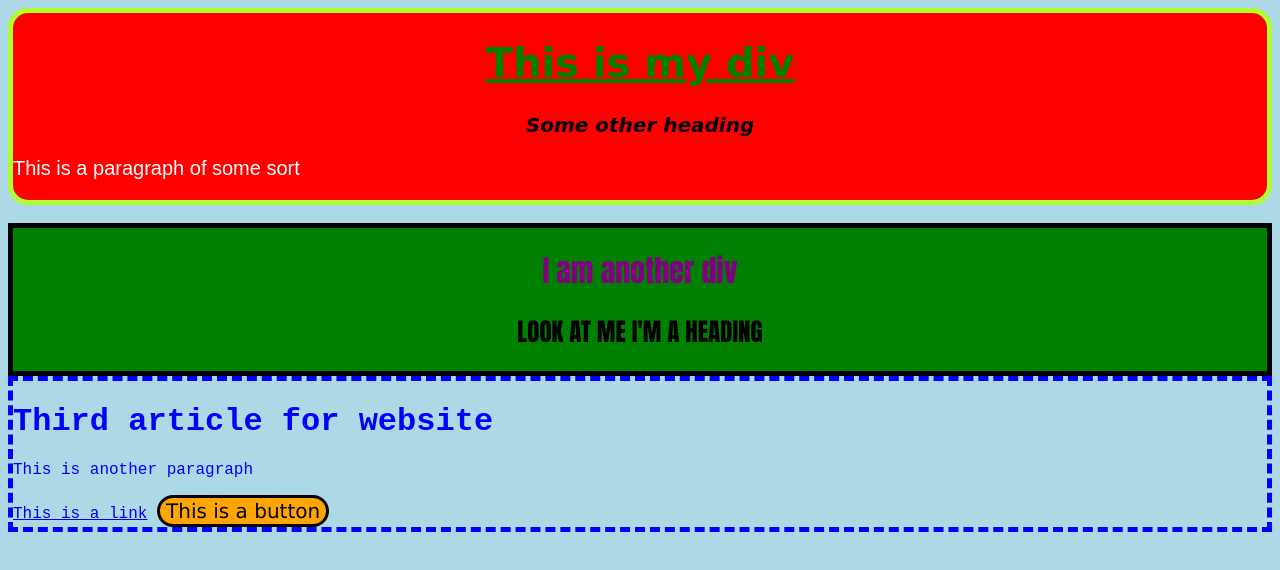
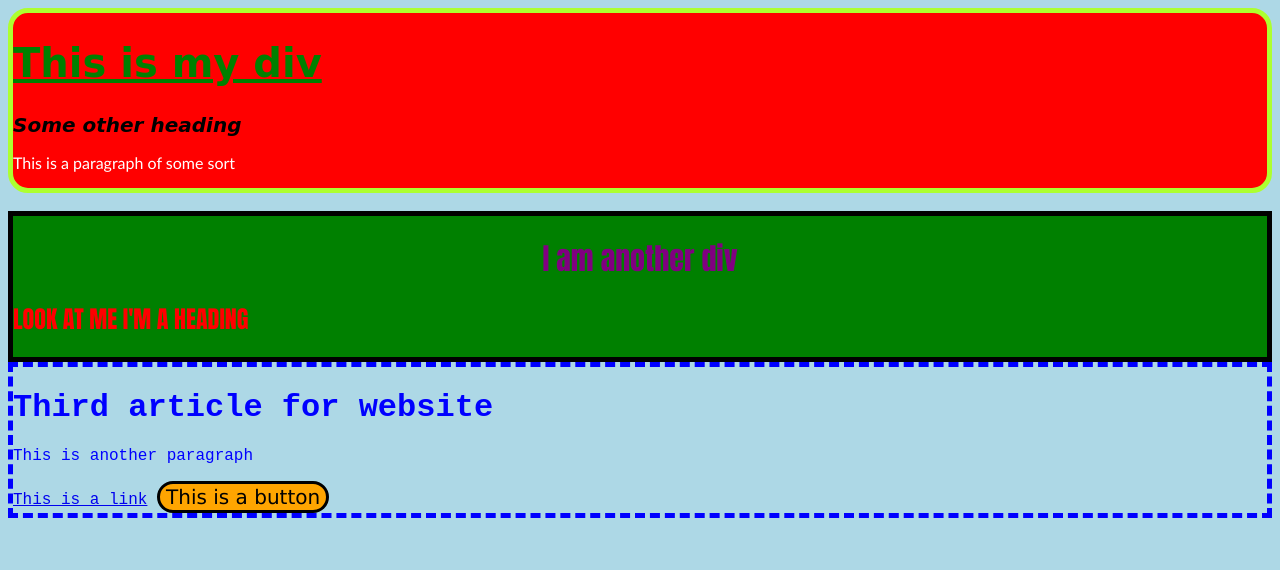
Before and after one commit to Tristanfwest25/Intro-to-CSS, a plain HTML site: page Intro to CSS/index.html in a window 1280 px wide. Drawn offline with Linux system fonts and the light colour scheme; a web font is replaced by a local one.

Commit message:
reverted mistakes

```diff
--- a/Intro to CSS/styles.css
+++ b/Intro to CSS/styles.css
@@ -2,8 +2,7 @@
   border: 5px solid greenyellow;
   background-color: red;
   color: white;
-  font-size: 20px;
-  font-family: Arial, Helvetica, sans-serif;
+  font-family: 'Gill Sans', 'Gill Sans MT', Calibri, 'Trebuchet MS', sans-serif;
   border-radius: 20px;
 }
 .first-h1 {
@@ -11,7 +10,6 @@
   font-size: 40px;
   font-family: 'licorice', cursive;
   text-decoration: underline;
-  text-align: center;
 }
 .second-article {
   background-color: green;
@@ -24,7 +22,6 @@
   font-style: italic;
   font-size: 20px;
   font-family: 'licorice', cursive;
-  text-align: center;
 }
 .second-h1 {
   color: purple;
@@ -32,9 +29,7 @@
   text-align: center;
 }
 .second-h2 {
-  color: black;
-  font-size: 25px;
-  text-align: center;
+  color: red;
   text-transform: uppercase;
 }
 
```
